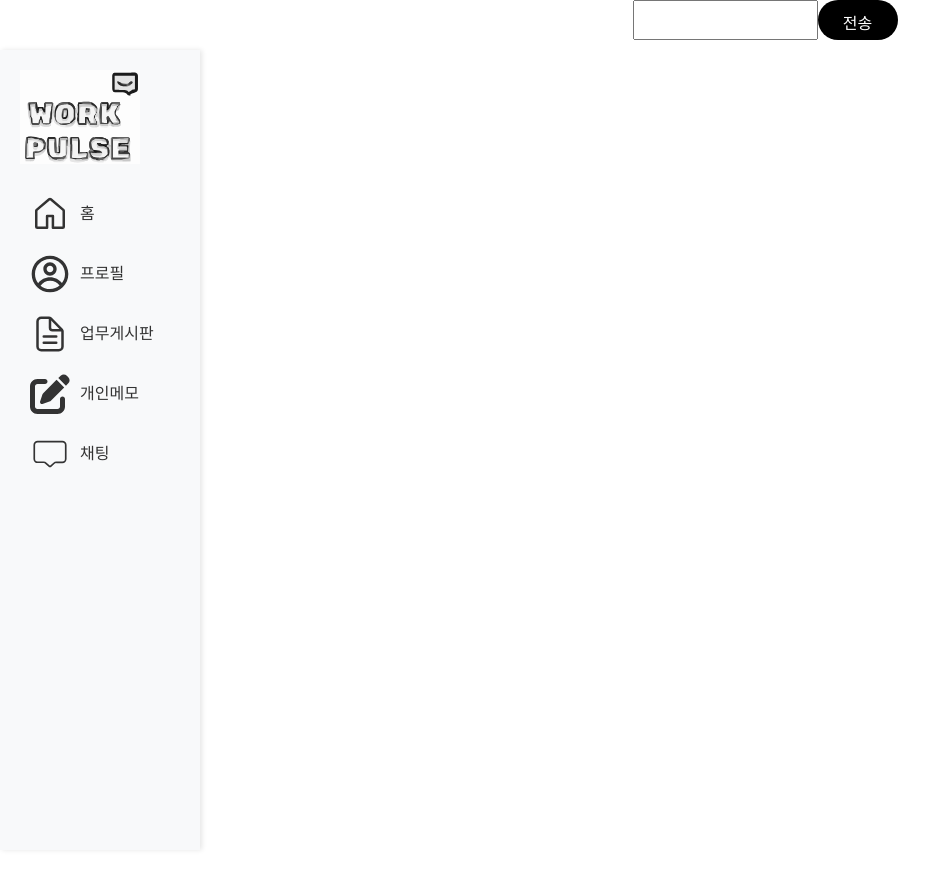
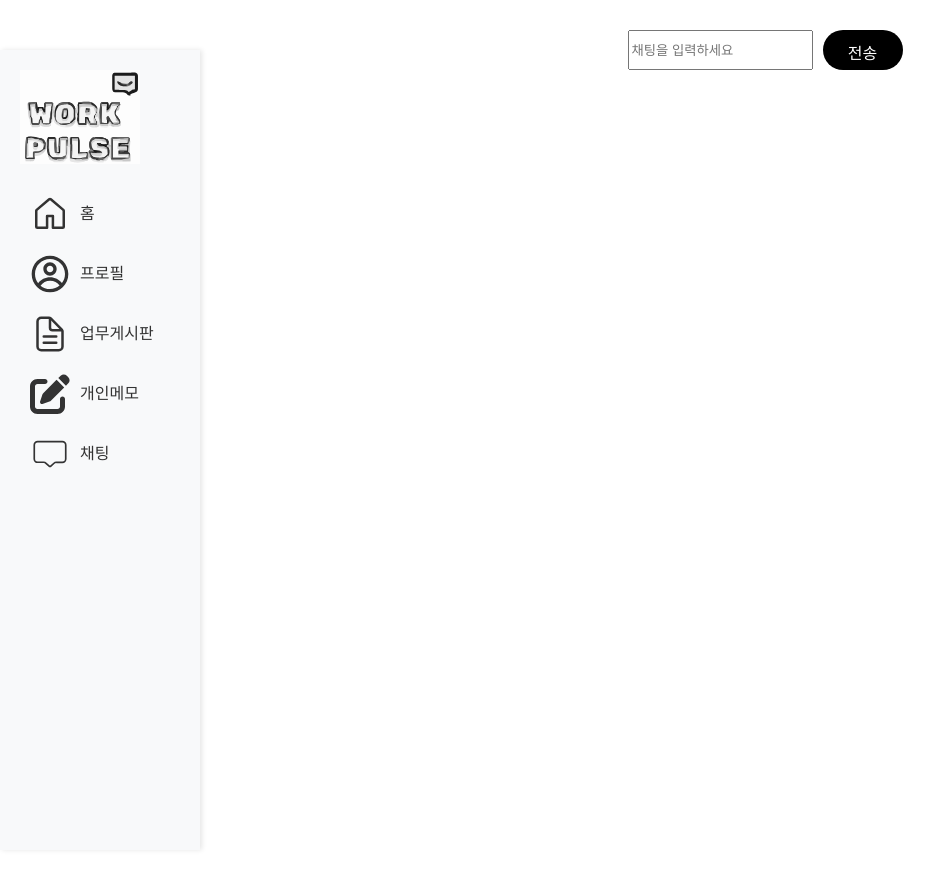
Before and after one commit to kimyiyoungg/workpulse, a React (Vite) app: page /chat in a window 1280 px wide. Shown: the top 886 px of the page, without its empty margins (0-941 px from the left). Built offline with nearby package versions, Linux system fonts and the light colour scheme.

Commit message:
채팅 DB 연동

```diff
--- a/src/components/timeline.tsx
+++ b/src/components/timeline.tsx
@@ -1,112 +1,7 @@
-// import { useEffect, useState } from "react";
-// import styled from "styled-components";
-// import { auth, db } from "../firebase";
-
-// import {
-//   collection,
-//   limit,
-//   onSnapshot,
-//   orderBy,
-//   query,
-//   where,
-// } from "firebase/firestore";
-
-
-// import MemoList from "./memo-list";
-// import { Unsubscribe } from "firebase/auth";
-
-// export interface IMemo {
-//     id: string;
-//     photo: string;
-//     memoes: string;
-//     userId: string;
-//     username: string;
-//     createAt: number;
-
-
-// }
-
-// const Wrapper = styled.div`
-
-//   margin-top: 50px;
-//   display: flex;
-//   flex-direction: column;
-//   cursor: pointer;
-//   // overflow-y:scroll;
-//   // scrollbar-width: none;
-
-// `;
-
-// interface TimelineProps {
-//     setMemoToEdit: (memo: string) => void;
-//   }
-
-// export default function Timeline({ setMemoToEdit }: TimelineProps){
-//     const [memoes, setMemo] = useState<IMemo[]>([]);
-//     const user = auth.currentUser;
-
-//     useEffect(()=>{
-//         let unsubscribe: Unsubscribe | null = null;
-//         const fetchMemoes = async() => {
-//             const memoesQuery = query(
-//                 collection(db, "memoes"),
-//                 where("userId","==",user?.uid),
-//                 orderBy("createdAt","desc"),
-//                 limit(25)
-//             );
-//             // const spanshot = await getDocs(memoesQuery);
-//             // // spanshot.docs.map((doc) => console.log(doc.data()));
-//             // const memoes = spanshot.docs.map((doc) => {
-//             //     const {memoes, createAt, userId, username, photo} = doc.data();
-//             //     return {
-//             //         memoes, createAt, userId, username, photo,
-//             //         id: doc.id,
-//             //     }
-//             // });
-//             unsubscribe = await onSnapshot(memoesQuery,(snapshot)=>{
-//                 const memoes = snapshot.docs.map((doc) => {
-//                     const {memoes, createAt, userId, username, photo} = doc.data();
-//                     return {
-//                         memoes, createAt, userId, username, photo,
-//                         id: doc.id,
-//                     };
-//                 });
-//                 setMemo(memoes);
-//             });
-
-//         }
-//         fetchMemoes();
-//         return () => {
-//             unsubscribe && unsubscribe();
-//         };
-//     }, [user?.uid]);
-
-
-
-
-//     // return <Wrapper>{JSON.stringify(memoes)}</Wrapper>;
-//     // return <Wrapper>{memoes.map(memoes => <MemoList key={memoes.id}{...memoes}/>)}</Wrapper>;
-//     return (
-//         <Wrapper>
-//             {/* {memoes.map((memo) => (
-//                 <MemoList setMemoToEdit={function (memo: string): void {
-//                     throw new Error("Function not implemented.");
-//                 } } key={memo.id} {...memo}/> */}
-//             {memoes.map((memo) => (
-//                 <MemoList
-//                     key={memo.id}
-//                     {...memo}
-//                      setMemoToEdit={setMemoToEdit} // setMemoToEdit을 전달
-//                  />
-//             ))}
-//         </Wrapper>
-//     );
-
-// }
-
 import { useEffect, useState } from "react";
 import styled from "styled-components";
 import { auth, db } from "../firebase";
+
 import {
   collection,
   limit,
@@ -115,6 +10,8 @@ import {
   query,
   where,
 } from "firebase/firestore";
+
+
 import MemoList from "./memo-list";
 import { Unsubscribe } from "firebase/auth";
 
@@ -124,57 +21,77 @@ export interface IMemo {
     memoes: string;
     userId: string;
     username: string;
-  createdAt: number;
+    createAt: number;
+
+
 }
 
 const Wrapper = styled.div`
+
   margin-top: 50px;
   display: flex;
   flex-direction: column;
   cursor: pointer;
+  // overflow-y:scroll;
+  // scrollbar-width: none;
+
 `;
 
 interface TimelineProps {
     setMemoToEdit: (memo: string) => void;
   }
 
-export default function Timeline({ setMemoToEdit }: TimelineProps) {
+export default function Timeline({ setMemoToEdit }: TimelineProps){
     const [memoes, setMemo] = useState<IMemo[]>([]);
     const user = auth.currentUser;
 
-  useEffect(() => {
+    useEffect(()=>{
         let unsubscribe: Unsubscribe | null = null;
-    const fetchMemoes = async () => {
+        const fetchMemoes = async() => {
             const memoesQuery = query(
                 collection(db, "memoes"),
-        where("userId", "==", user?.uid),
-        orderBy("createdAt", "desc"),
+                where("userId","==",user?.uid),
+                orderBy("createdAt","desc"),
                 limit(25)
             );
-
-      unsubscribe = onSnapshot(memoesQuery, (snapshot) => {
+            // const spanshot = await getDocs(memoesQuery);
+            // // spanshot.docs.map((doc) => console.log(doc.data()));
+            // const memoes = spanshot.docs.map((doc) => {
+            //     const {memoes, createAt, userId, username, photo} = doc.data();
+            //     return {
+            //         memoes, createAt, userId, username, photo,
+            //         id: doc.id,
+            //     }
+            // });
+            unsubscribe = await onSnapshot(memoesQuery,(snapshot)=>{
                 const memoes = snapshot.docs.map((doc) => {
-          const { memoes, createdAt, userId, username, photo } = doc.data();
+                    const {memoes, createAt, userId, username, photo} = doc.data();
                     return {
-            memoes,
-            createdAt,
-            userId,
-            username,
-            photo,
+                        memoes, createAt, userId, username, photo,
                         id: doc.id,
                     };
                 });
                 setMemo(memoes);
             });
-    };
+
+        }
         fetchMemoes();
         return () => {
             unsubscribe && unsubscribe();
         };
     }, [user?.uid]);
 
+
+
+
+    // return <Wrapper>{JSON.stringify(memoes)}</Wrapper>;
+    // return <Wrapper>{memoes.map(memoes => <MemoList key={memoes.id}{...memoes}/>)}</Wrapper>;
     return (
         <Wrapper>
+            {/* {memoes.map((memo) => (
+                <MemoList setMemoToEdit={function (memo: string): void {
+                    throw new Error("Function not implemented.");
+                } } key={memo.id} {...memo}/> */}
             {memoes.map((memo) => (
                 <MemoList
                     key={memo.id}
@@ -184,4 +101,89 @@ export default function Timeline({ setMemoToEdit }: TimelineProps) {
             ))}
         </Wrapper>
     );
+
 }
+
+// import { useEffect, useState } from "react";
+// import styled from "styled-components";
+// import { auth, db } from "../firebase";
+// import {
+//   collection,
+//   limit,
+//   onSnapshot,
+//   orderBy,
+//   query,
+//   where,
+// } from "firebase/firestore";
+// import MemoList from "./memo-list";
+// import { Unsubscribe } from "firebase/auth";
+
+// export interface IMemo {
+//   id: string;
+//   photo: string;
+//   memoes: string;
+//   userId: string;
+//   username: string;
+//   createdAt: number;
+// }
+
+// const Wrapper = styled.div`
+//   margin-top: 50px;
+//   display: flex;
+//   flex-direction: column;
+//   cursor: pointer;
+// `;
+
+// interface TimelineProps {
+//   setMemoToEdit: (memo: string) => void;
+//   setMemoId: React.Dispatch<React.SetStateAction<string | null>>;
+// }
+
+// export default function Timeline({ setMemoToEdit, setMemoId }: TimelineProps) {
+//   const [memoes, setMemo] = useState<IMemo[]>([]);
+//   const user = auth.currentUser;
+
+//   useEffect(() => {
+//     let unsubscribe: Unsubscribe | null = null;
+//     const fetchMemoes = async () => {
+//       const memoesQuery = query(
+//         collection(db, "memoes"),
+//         where("userId", "==", user?.uid),
+//         orderBy("createdAt", "desc"),
+//         limit(25)
+//       );
+
+//       unsubscribe = onSnapshot(memoesQuery, (snapshot) => {
+//         const memoes = snapshot.docs.map((doc) => {
+//           const { memoes, createdAt, userId, username, photo } = doc.data();
+//           return {
+//             memoes,
+//             createdAt,
+//             userId,
+//             username,
+//             photo,
+//             id: doc.id,
+//           };
+//         });
+//         setMemo(memoes);
+//       });
+//     };
+//     fetchMemoes();
+//     return () => {
+//       unsubscribe && unsubscribe();
+//     };
+//   }, [user?.uid]);
+
+//   return (
+//     <Wrapper>
+//       {memoes.map((memo) => (
+//         <MemoList
+//           key={memo.id}
+//           {...memo}
+//           setMemoToEdit={setMemoToEdit} // setMemoToEdit을 전달
+//           setMemoId={setMemoId} // Pass setMemoId
+//         />
+//       ))}
+//     </Wrapper>
+//   );
+// }
--- a/src/routes/chat.tsx
+++ b/src/routes/chat.tsx
@@ -1,11 +1,24 @@
 import { styled } from "styled-components";
 import Menu from "../components/menu";
 import { useState } from "react";
+import { auth, db } from "../firebase";
+import { addDoc, collection } from "firebase/firestore";
 
-export const Wrapper = styled.div`
+
+
+const Wrapper = styled.div`
     display: flex;
     justify-content: center;
 `;
+
+const Form = styled.form`
+    display: flex;
+    margin-top: 30px;
+    flex-direction: row;
+    gap: 10px;
+    text-align: right;
+    height: 100%;
+    `;
 
 const ChatInput = styled.input`
     height: 40px;
@@ -38,13 +51,39 @@ export default function Chat() {
         setChatting(e.target.value);
     };
 
+    const onSending = async (e: React.FormEvent<HTMLFormElement>) => {
+        e.preventDefault();
+        const user = auth.currentUser;
+        if(!user || isLoading || chatting === "" || chatting.length > 180 ) return;
+        try{
+            setLoading(true);
+            const doc = await addDoc(collection(db, "chatting"),{
+                chatting,
+                createdAt: Date.now(),
+                username: user.displayName || "Anonymous",
+                userId: user.uid,
+            });
+
+        } catch (e) {
+            console.log(e);
+        } finally{
+            setLoading(false);
+        }
+    };
+
     return <Wrapper>
         <Menu />
-        <ChatInput
-            // required
-            // onChange={onChatting}
-            // value={chatting}
-        />
-        <SendButton type="submit" value={isLoading ? "전송" : "전송"}/>
+        <Form onSubmit={onSending}>
+            <ChatInput
+                type="text"
+                required
+                maxLength={50}
+                onChange={onChatting}
+                value={chatting}
+                placeholder="채팅을 입력하세요"
+            />
+            <SendButton type="submit" value={isLoading ? "전송" : "전송"}/>
+        </Form>
+
     </Wrapper>;
 }
```
Lines whose indentation alone changed are shown as unchanged.
